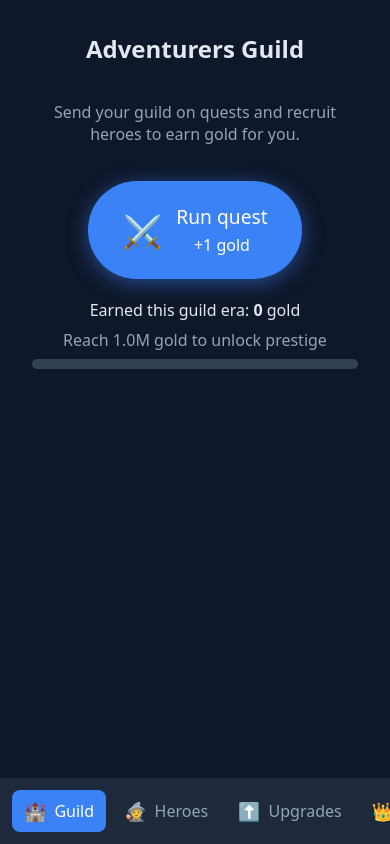
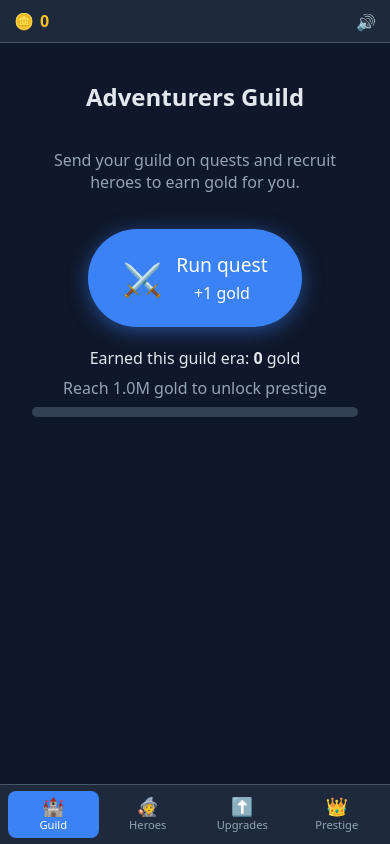
Before and after one commit to Sillves/adventurers-guild, a Svelte app: page / in a window 390 px wide. Built offline with nearby package versions, Linux system fonts and the light colour scheme.

Commit message:
fix: proper mobile layout - fixed top balance bar and bottom tab bar

```diff
--- a/src/ui/App.svelte
+++ b/src/ui/App.svelte
@@ -37,6 +37,10 @@
   .app { display: flex; min-height: 100vh; }
   main { flex: 1; }
   @media (max-width: 700px) {
-    .app { flex-direction: column-reverse; }
+    .app { flex-direction: column; }
+    main {
+      padding-top: 48px;
+      padding-bottom: calc(72px + env(safe-area-inset-bottom));
+    }
   }
 </style>
--- a/src/ui/Sidebar.svelte
+++ b/src/ui/Sidebar.svelte
@@ -41,8 +41,8 @@
 
 <nav>
   {#each items as item (item.id)}
-    <button class:active={screen === item.id} onclick={() => (screen = item.id)}>
-      <Icon icon={item.icon} size={18} /> {item.label}
+    <button class="tab" class:active={screen === item.id} onclick={() => (screen = item.id)}>
+      <Icon icon={item.icon} size={18} /> <span>{item.label}</span>
     </button>
   {/each}
   <div class="balances">
@@ -59,7 +59,7 @@
     {/each}
   </div>
   <button class="mute" onclick={() => (muted = toggleMuted())}>
-    {muted ? '🔇 Sound off' : '🔊 Sound on'}
+    {muted ? '🔇' : '🔊'}<span class="mute-label"> {muted ? 'Sound off' : 'Sound on'}</span>
   </button>
   <a class="credits" href="https://github.com/game-icons/icons" target="_blank" rel="noreferrer">Credits & licenses</a>
   <div class="save-actions">
@@ -95,9 +95,52 @@
   .save-actions { display: flex; gap: 6px; }
   .save-actions button { flex: 1; font-size: 0.75rem; color: var(--text-dim); padding: 6px; background: var(--panel-raised); }
   @media (max-width: 700px) {
-    nav { flex-direction: row; align-items: center; min-width: 0; overflow-x: auto; }
-    .balances { margin-top: 0; margin-left: auto; padding: 0 8px; }
-    .rate { display: none; }
-    .mute, .credits, .save-actions { display: none; }
+    nav {
+      position: fixed;
+      bottom: 0;
+      left: 0;
+      right: 0;
+      flex-direction: row;
+      gap: 4px;
+      min-width: 0;
+      padding: 6px 8px calc(6px + env(safe-area-inset-bottom));
+      border-top: 1px solid var(--border);
+      z-index: 10;
+    }
+    .tab {
+      flex: 1;
+      flex-direction: column;
+      justify-content: center;
+      gap: 2px;
+      padding: 6px 0;
+      font-size: 0.7rem;
+      text-align: center;
+    }
+    .balances {
+      position: fixed;
+      top: 0;
+      left: 0;
+      right: 0;
+      margin: 0;
+      padding: 10px 14px;
+      padding-right: 52px;
+      display: flex;
+      gap: 18px;
+      background: var(--panel);
+      border-bottom: 1px solid var(--border);
+      z-index: 10;
+    }
+    .mute {
+      position: fixed;
+      top: 3px;
+      right: 4px;
+      z-index: 11;
+      padding: 8px 10px;
+      background: transparent;
+      font-size: 1rem;
+    }
+    .mute-label { display: none; }
+    .credits,
+    .save-actions { display: none; }
   }
 </style>
```
